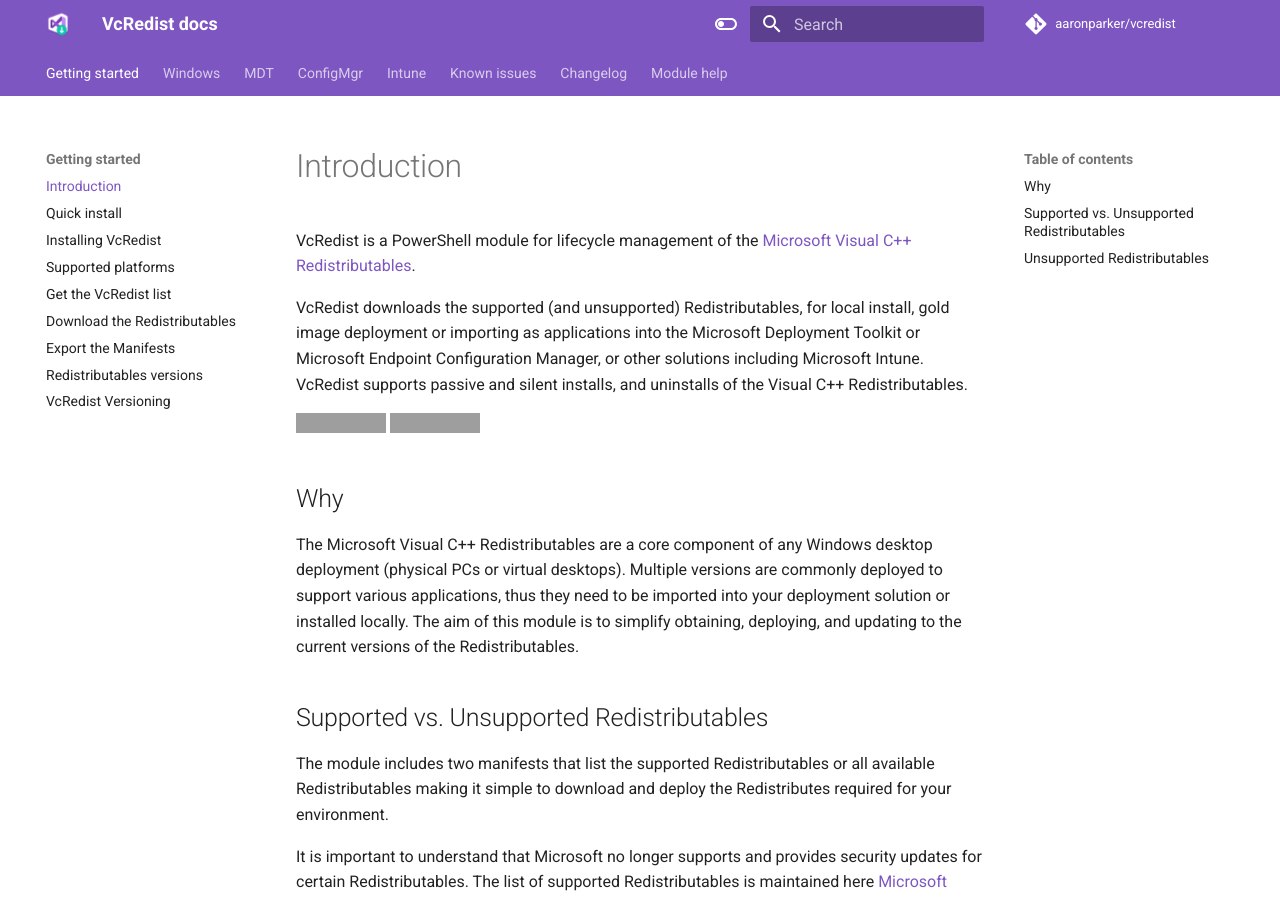
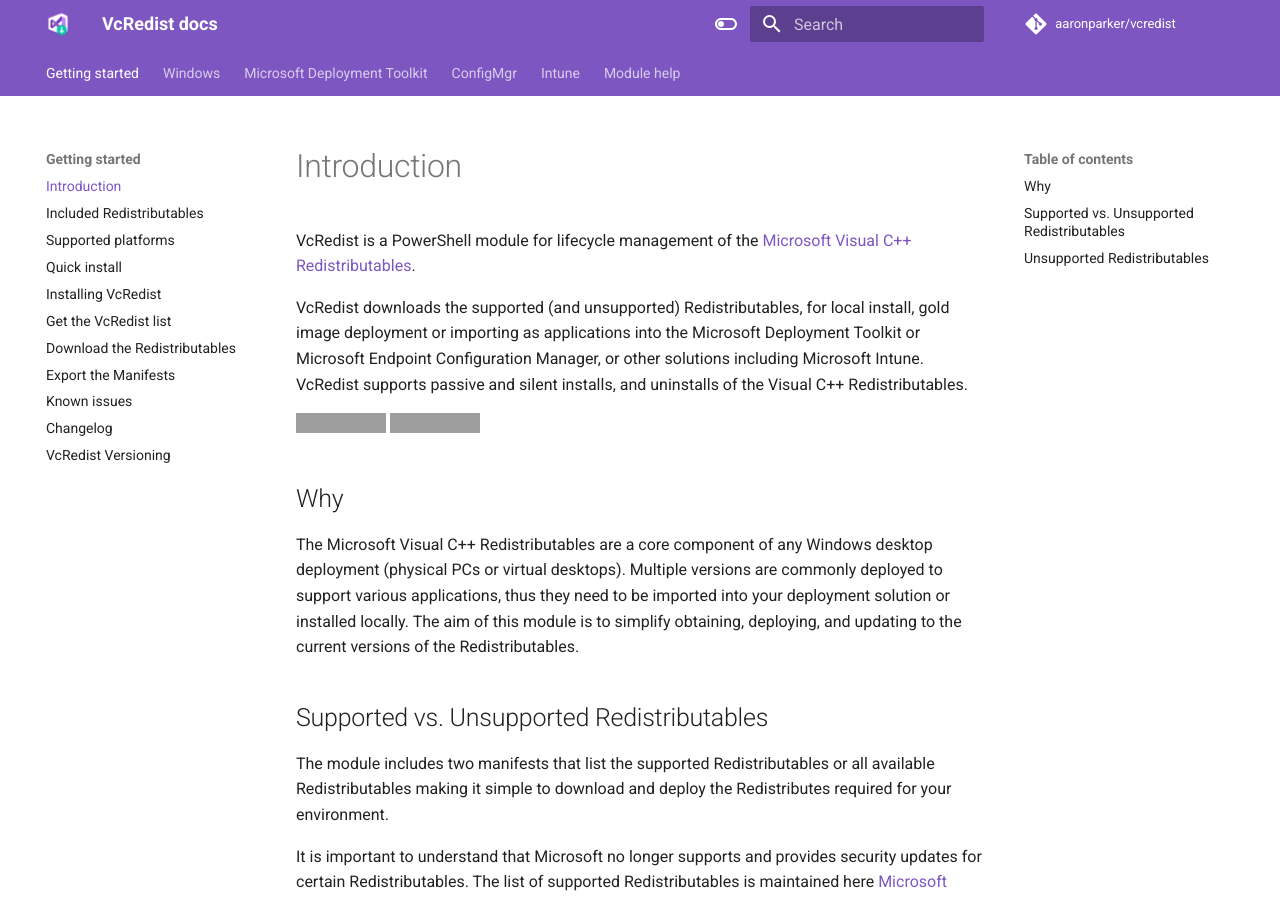
Before and after one commit to aaronparker/vcredist, an MkDocs documentation site: the page built from docs/index.md, in a window 1280 px wide and 900 px high. Built offline with MkDocs 1.6.1 and Material for MkDocs 9.7.7, drawn with Linux system fonts in a browser that asks for light colours; comment, search, counter and statistics services are not loaded; grey boxes are pictures that could not be loaded.

Commit message:
Update mkdocs.yml
Update navigation

```diff
--- a/mkdocs.yml
+++ b/mkdocs.yml
@@ -116,19 +116,21 @@
 nav:
   - Getting started:
     - Introduction: index.md
+    - Included Redistributables: versions.md
+    - Supported platforms: supported.md
     - Quick install: quick.md
     - Installing VcRedist: install.md
-    - Supported platforms: supported.md
     - Get the VcRedist list: get-vclist.md
     - Download the Redistributables: save-vcredist.md
     - Export the Manifests: export-vcmanifest.md
-    - Redistributables versions: versions.md
+    - Known issues: issues.md
+    - Changelog: changelog.md
     - VcRedist Versioning: versioning.md
   - Windows:
     - Install the Redistributables: install-vcredist.md
     - Get the Installed Redistributables: get-installedvcredist.md
     - Uninstall the Redistributables: uninstall-vcredist.md
-  - MDT:
+  - Microsoft Deployment Toolkit:
     - Import Redistributables into MDT: import-vcmdtapplication.md
     - Create a Redistributables bundle in MDT: new-vcmdtbundle.md
     - Update Redistributables in MDT: update-vcmdtapplication.md
@@ -137,8 +139,6 @@
     - Import Redistributables into ConfigMgr: import-vcconfigmgrapplication.md
   - Intune:
     - Import Redistributables into Intune: new-vcintuneapplication.md
-  - Known issues: issues.md
-  - Changelog: changelog.md
   - Module help:
     - en-US:
       - about_VcRedist: help/en-US/about_VcRedist.md
```
